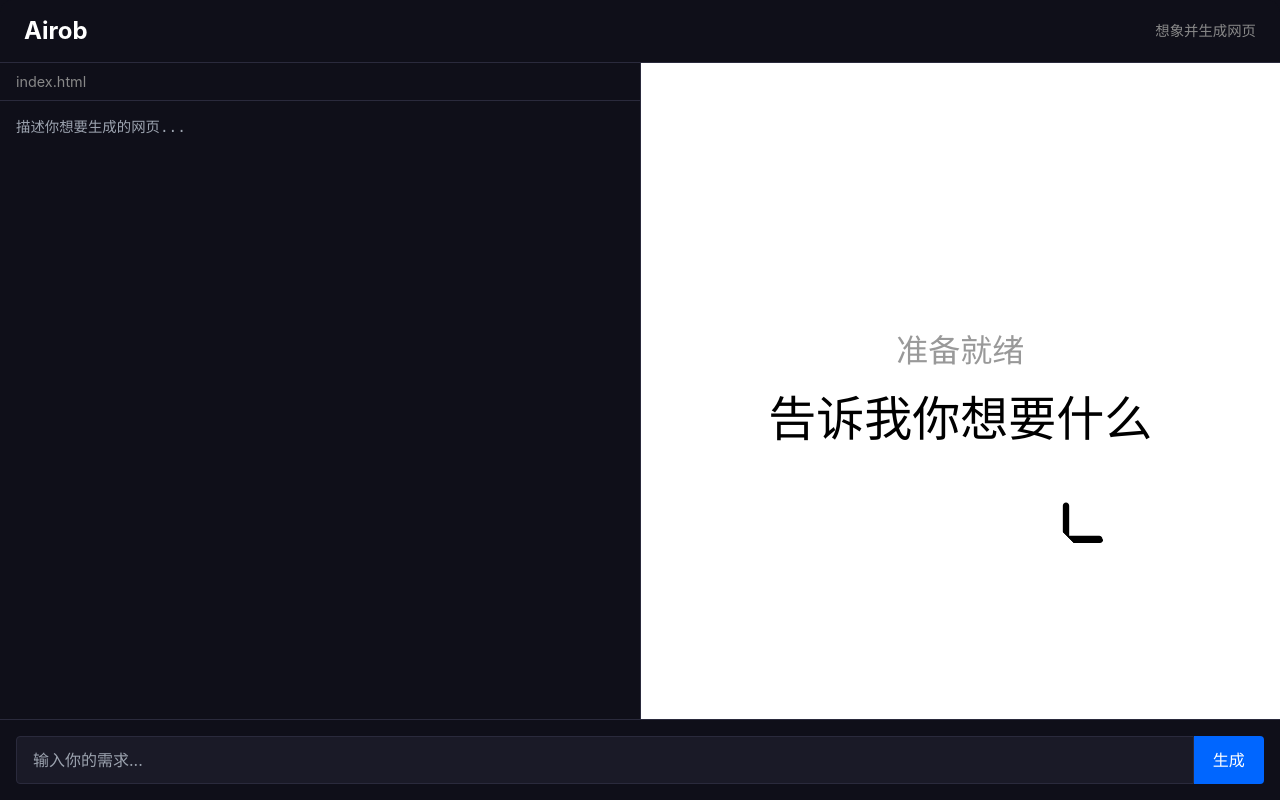
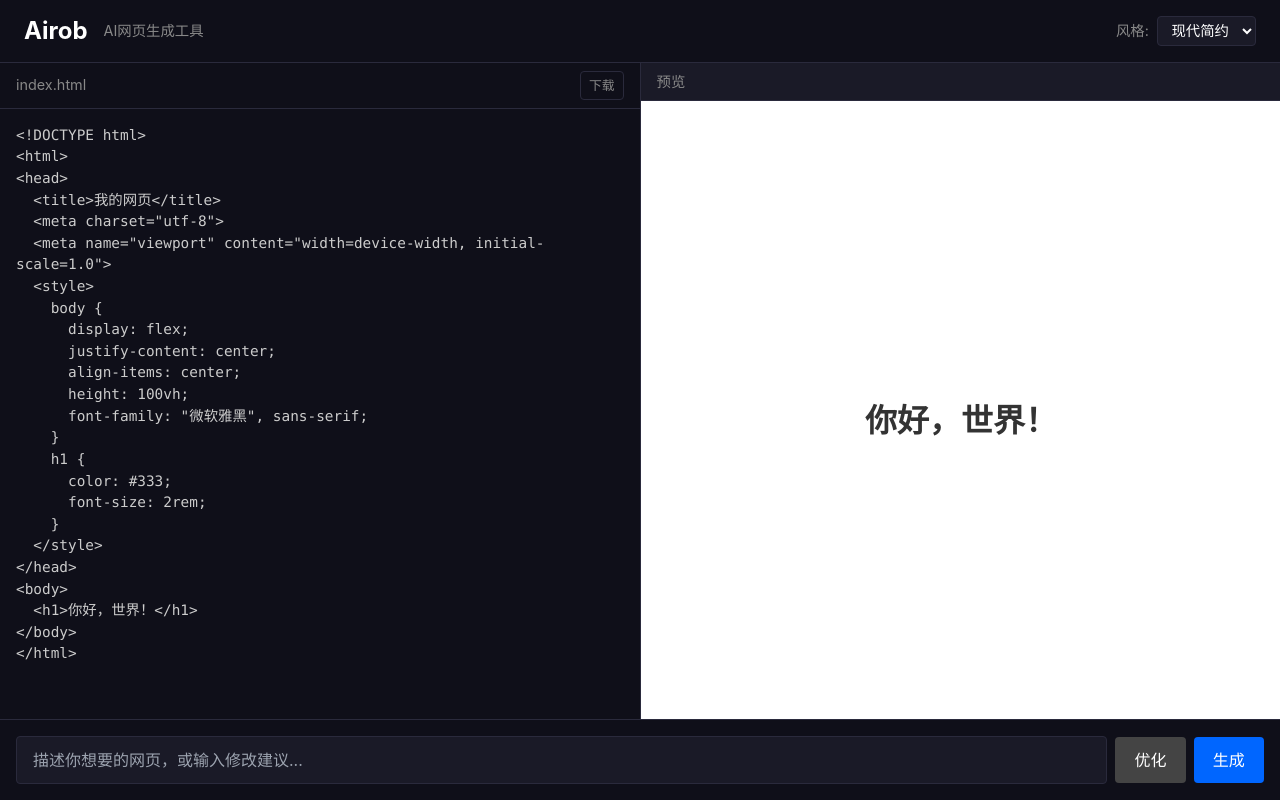
Before and after one commit to amylixing06/airob, a Vue app: page / in a window 1280 px wide. Built offline with nearby package versions, Linux system fonts and the light colour scheme.

Commit message:
优化App.vue：实现实时预览、API连接、错误处理和响应式布局

```diff
--- a/src/App.vue
+++ b/src/App.vue
@@ -1,17 +1,14 @@
 <script setup lang="ts">
-import { ref } from 'vue';
+import { ref, computed, onMounted } from 'vue';
 
-// 版本号 - 用于触发新构建
-const version = "1.0.1";
+// 错误接口
+interface ApiError {
+  message: string;
+}
 
-const code = ref('');
-const output = ref('');
-const isGenerating = ref(false);
-
-const generateCode = () => {
-  isGenerating.value = true;
-  setTimeout(() => {
-    output.value = `<!DOCTYPE html>
+// 版本号 - v1.0.3
+const apiBaseUrl = 'https://airob-backend.vercel.app/api/v1';
+const code = ref(`<!DOCTYPE html>
 <html>
 <head>
   <title>我的网页</title>
@@ -34,9 +31,164 @@ const generateCode = () => {
 <body>
   <h1>你好，世界！</h1>
 </body>
-</html>`;
+</html>`);
+
+const isGenerating = ref(false);
+const userInput = ref('');
+const error = ref('');
+const style = ref('modern');
+const styles = [
+  { value: 'modern', label: '现代简约' },
+  { value: 'corporate', label: '企业商务' },
+  { value: 'creative', label: '创意设计' },
+  { value: 'minimal', label: '极简风格' },
+  { value: 'tech', label: '科技风格' }
+];
+
+const previewSrc = computed(() => {
+  try {
+    // 创建Blob和URL以便在iframe中预览
+    const blob = new Blob([code.value], { type: 'text/html' });
+    return URL.createObjectURL(blob);
+  } catch (e) {
+    console.error('预览生成失败:', e);
+    return '';
+  }
+});
+
+// 获取用户最近的生成记录
+onMounted(async () => {
+  // 这里可以添加从localStorage或API获取最近生成记录的逻辑
+  // 目前先用默认代码
+});
+
+const generateCode = async () => {
+  if (!userInput.value.trim()) {
+    error.value = '请输入您的需求描述';
+    setTimeout(() => {
+      error.value = '';
+    }, 3000);
+    return;
+  }
+
+  isGenerating.value = true;
+  error.value = '';
+
+  try {
+    const response = await fetch(`${apiBaseUrl}/generator/generate`, {
+      method: 'POST',
+      headers: {
+        'Content-Type': 'application/json'
+      },
+      body: JSON.stringify({
+        description: userInput.value,
+        style: style.value
+      })
+    });
+
+    if (!response.ok) {
+      throw new Error(`API错误: ${response.status}`);
+    }
+
+    const data = await response.json();
+    code.value = data.html;
+
+    // 保存到本地历史记录
+    saveToHistory(userInput.value, code.value);
+
+    // 清空输入
+    userInput.value = '';
+
+  } catch (e: unknown) {
+    console.error('生成失败:', e);
+    error.value = e instanceof Error ? `生成失败: ${e.message}` : '生成失败：未知错误';
+  } finally {
     isGenerating.value = false;
-  }, 1000);
+  }
+};
+
+const refineCode = async () => {
+  if (!userInput.value.trim()) {
+    error.value = '请输入您的优化需求';
+    setTimeout(() => {
+      error.value = '';
+    }, 3000);
+    return;
+  }
+
+  isGenerating.value = true;
+  error.value = '';
+
+  try {
+    const response = await fetch(`${apiBaseUrl}/generator/refine`, {
+      method: 'POST',
+      headers: {
+        'Content-Type': 'application/json'
+      },
+      body: JSON.stringify({
+        originalHtml: code.value,
+        instructions: userInput.value
+      })
+    });
+
+    if (!response.ok) {
+      throw new Error(`API错误: ${response.status}`);
+    }
+
+    const data = await response.json();
+    code.value = data.html;
+
+    // 保存到本地历史记录
+    saveToHistory(userInput.value, code.value, true);
+
+    // 清空输入
+    userInput.value = '';
+
+  } catch (e: unknown) {
+    console.error('优化失败:', e);
+    error.value = e instanceof Error ? `优化失败: ${e.message}` : '优化失败：未知错误';
+  } finally {
+    isGenerating.value = false;
+  }
+};
+
+const saveToHistory = (prompt: string, html: string, isRefinement: boolean = false) => {
+  try {
+    const history = JSON.parse(localStorage.getItem('airobHistory') || '[]');
+    history.unshift({
+      id: Date.now(),
+      prompt,
+      html,
+      timestamp: new Date().toISOString(),
+      type: isRefinement ? 'refinement' : 'generation'
+    });
+
+    // 限制历史记录数量
+    if (history.length > 10) {
+      history.pop();
+    }
+
+    localStorage.setItem('airobHistory', JSON.stringify(history));
+  } catch (e) {
+    console.error('保存历史记录失败:', e);
+  }
+};
+
+const downloadHTML = () => {
+  try {
+    const blob = new Blob([code.value], { type: 'text/html' });
+    const url = URL.createObjectURL(blob);
+    const a = document.createElement('a');
+    a.href = url;
+    a.download = 'airob-page.html';
+    document.body.appendChild(a);
+    a.click();
+    document.body.removeChild(a);
+    URL.revokeObjectURL(url);
+  } catch (e) {
+    console.error('下载失败:', e);
+    error.value = '下载失败，请稍后重试';
+  }
 };
 </script>
 
@@ -44,30 +196,45 @@ const generateCode = () => {
   <div class="app-container">
     <header class="header">
       <div class="logo">Airob</div>
-      <div class="tagline">想象并生成网页</div>
+      <div class="tagline">AI网页生成工具</div>
+      <div class="style-selector">
+        <span class="style-label">风格:</span>
+        <select v-model="style" class="style-dropdown">
+          <option v-for="option in styles" :key="option.value" :value="option.value">
+            {{ option.label }}
+          </option>
+        </select>
+      </div>
     </header>
 
     <div class="main-content">
       <div class="editor-container">
-        <div class="file-header">index.html</div>
+        <div class="file-header">
+          <span>index.html</span>
+          <button @click="downloadHTML" class="download-btn" title="下载HTML">
+            <span>下载</span>
+          </button>
+        </div>
         <div class="editor">
           <textarea
             v-model="code"
-            placeholder="描述你想要生成的网页..."
             class="code-input"
+            spellcheck="false"
           ></textarea>
         </div>
       </div>
 
       <div class="preview-container">
-        <div class="preview" v-if="output">
-          <pre class="code-output">{{ output }}</pre>
+        <div class="file-header preview-header">
+          <span>预览</span>
         </div>
-        <div class="empty-preview" v-else>
-          <div class="prompt">
-            <h1><span>准备就绪</span></h1>
-            <h2>告诉我你想要什么</h2>
-            <img src="/arrow.svg" class="arrow" alt="arrow" />
+        <div class="preview">
+          <iframe v-if="previewSrc" :src="previewSrc" class="preview-iframe"></iframe>
+          <div class="empty-preview" v-else>
+            <div class="prompt">
+              <h1><span>准备就绪</span></h1>
+              <h2>告诉我你想要什么样的网页</h2>
+            </div>
           </div>
         </div>
       </div>
@@ -75,13 +242,27 @@ const generateCode = () => {
 
     <footer class="footer">
       <div class="input-container">
+        <div v-if="error" class="error-message">{{ error }}</div>
         <input
           type="text"
           class="command-input"
-          placeholder="输入你的需求..."
+          v-model="userInput"
+          placeholder="描述你想要的网页，或输入修改建议..."
           @keyup.enter="generateCode"
         />
-        <button class="generate-btn" @click="generateCode">
+        <button
+          class="action-btn refine-btn"
+          @click="refineCode"
+          :disabled="isGenerating || !code.trim()"
+        >
+          <span v-if="isGenerating">处理中...</span>
+          <span v-else>优化</span>
+        </button>
+        <button
+          class="action-btn generate-btn"
+          @click="generateCode"
+          :disabled="isGenerating"
+        >
           <span v-if="isGenerating">生成中...</span>
           <span v-else>生成</span>
         </button>
@@ -105,14 +286,12 @@ body {
   flex-direction: column;
   height: 100vh;
   max-height: 100vh;
-  border-radius: 12px;
   overflow: hidden;
 }
 
 .header {
   display: flex;
   align-items: center;
-  justify-content: space-between;
   padding: 0.8rem 1.5rem;
   border-bottom: 1px solid #2a2a3c;
   background-color: #0f0f19;
@@ -122,10 +301,33 @@ body {
   font-weight: bold;
   font-size: 1.5rem;
   color: #fff;
+  margin-right: 1rem;
 }
 
 .tagline {
   color: #888;
+  font-size: 0.9rem;
+  margin-right: auto;
+}
+
+.style-selector {
+  display: flex;
+  align-items: center;
+}
+
+.style-label {
+  margin-right: 0.5rem;
+  color: #888;
+  font-size: 0.9rem;
+}
+
+.style-dropdown {
+  padding: 0.3rem 0.6rem;
+  border-radius: 4px;
+  background-color: #1a1a27;
+  color: #fff;
+  border: 1px solid #2a2a3c;
+  outline: none;
   font-size: 0.9rem;
 }
 
@@ -135,11 +337,15 @@ body {
   overflow: hidden;
 }
 
-.editor-container {
+.editor-container, .preview-container {
   flex: 1;
-  border-right: 1px solid #2a2a3c;
   display: flex;
   flex-direction: column;
+  overflow: hidden;
+}
+
+.editor-container {
+  border-right: 1px solid #2a2a3c;
   background-color: #0f0f19;
 }
 
@@ -148,18 +354,45 @@ body {
   border-bottom: 1px solid #2a2a3c;
   font-size: 0.9rem;
   color: #888;
+  display: flex;
+  align-items: center;
+  justify-content: space-between;
+}
+
+.preview-header {
+  background-color: #1a1a27;
+  color: #888;
+}
+
+.download-btn {
+  padding: 0.25rem 0.5rem;
+  background-color: transparent;
+  border: 1px solid #2a2a3c;
+  border-radius: 4px;
+  color: #888;
+  font-size: 0.8rem;
+  cursor: pointer;
+  transition: all 0.2s;
+}
+
+.download-btn:hover {
+  background-color: #2a2a3c;
+  color: #fff;
+}
+
+.editor, .preview {
+  flex: 1;
+  overflow: auto;
 }
 
 .editor {
-  flex: 1;
-  overflow: auto;
-  padding: 1rem;
+  padding: 0;
 }
 
 .code-input {
   width: 100%;
   height: 100%;
-  background-color: transparent;
+  background-color: #0f0f19;
   border: none;
   color: #ccc;
   font-family: 'Menlo', monospace;
@@ -167,15 +400,12 @@ body {
   outline: none;
   font-size: 0.9rem;
   line-height: 1.5;
+  padding: 1rem;
+  box-sizing: border-box;
 }
 
 .preview-container {
-  flex: 1;
-  overflow: auto;
-  background-color: #fff;
-  display: flex;
-  justify-content: center;
-  align-items: center;
+  background-color: #ffffff;
 }
 
 .preview {
@@ -186,13 +416,10 @@ body {
   background-color: #fff;
 }
 
-.code-output {
-  padding: 1rem;
-  margin: 0;
-  font-family: 'Menlo', monospace;
-  font-size: 0.9rem;
-  line-height: 1.5;
-  white-space: pre-wrap;
+.preview-iframe {
+  width: 100%;
+  height: 100%;
+  border: none;
 }
 
 .empty-preview {
@@ -201,33 +428,26 @@ body {
   align-items: center;
   height: 100%;
   color: #000;
+  background-color: #f5f5f5;
 }
 
 .prompt {
   text-align: center;
-  position: relative;
   max-width: 600px;
+  padding: 2rem;
 }
 
 .prompt h1 {
-  font-size: 2rem;
+  font-size: 1.5rem;
   color: #999;
   font-weight: normal;
   margin-bottom: 0.5rem;
 }
 
 .prompt h2 {
-  font-size: 3rem;
+  font-size: 2rem;
   color: #000;
   margin-top: 0;
-}
-
-.arrow {
-  position: absolute;
-  bottom: -100px;
-  right: 10px;
-  width: 80px;
-  transform: rotate(45deg);
 }
 
 .footer {
@@ -238,29 +458,92 @@ body {
 
 .input-container {
   display: flex;
+  flex-direction: column;
   width: 100%;
+}
+
+.error-message {
+  color: #ff6b6b;
+  font-size: 0.9rem;
+  margin-bottom: 0.5rem;
+  padding: 0.5rem;
+  background-color: rgba(255, 107, 107, 0.1);
+  border-radius: 4px;
+  text-align: center;
 }
 
 .command-input {
   flex: 1;
   padding: 0.7rem 1rem;
   border: 1px solid #2a2a3c;
-  border-radius: 4px 0 0 4px;
+  border-radius: 4px;
   background-color: #1a1a27;
   color: #fff;
   outline: none;
+  margin-bottom: 0.5rem;
+}
+
+.action-buttons {
+  display: flex;
+  gap: 0.5rem;
+}
+
+.action-btn {
+  padding: 0.7rem 1.2rem;
+  border: none;
+  border-radius: 4px;
+  color: #fff;
+  cursor: pointer;
+  font-weight: 500;
+  transition: all 0.2s;
+  margin-left: 0.5rem;
+}
+
+.action-btn:disabled {
+  opacity: 0.5;
+  cursor: not-allowed;
+}
+
+.refine-btn {
+  background-color: #444;
+}
+
+.refine-btn:hover:not(:disabled) {
+  background-color: #555;
 }
 
 .generate-btn {
-  padding: 0.7rem 1.2rem;
-  border: none;
-  border-radius: 0 4px 4px 0;
   background-color: #0066ff;
-  color: #fff;
-  cursor: pointer;
 }
 
-.generate-btn:hover {
+.generate-btn:hover:not(:disabled) {
   background-color: #0055cc;
 }
+
+@media (min-width: 768px) {
+  .input-container {
+    flex-direction: row;
+    align-items: center;
+  }
+
+  .command-input {
+    margin-bottom: 0;
+  }
+}
+
+@media (max-width: 768px) {
+  .main-content {
+    flex-direction: column;
+  }
+
+  .editor-container, .preview-container {
+    height: 50%;
+    width: 100%;
+  }
+
+  .editor-container {
+    border-right: none;
+    border-bottom: 1px solid #2a2a3c;
+  }
+}
 </style>
```
